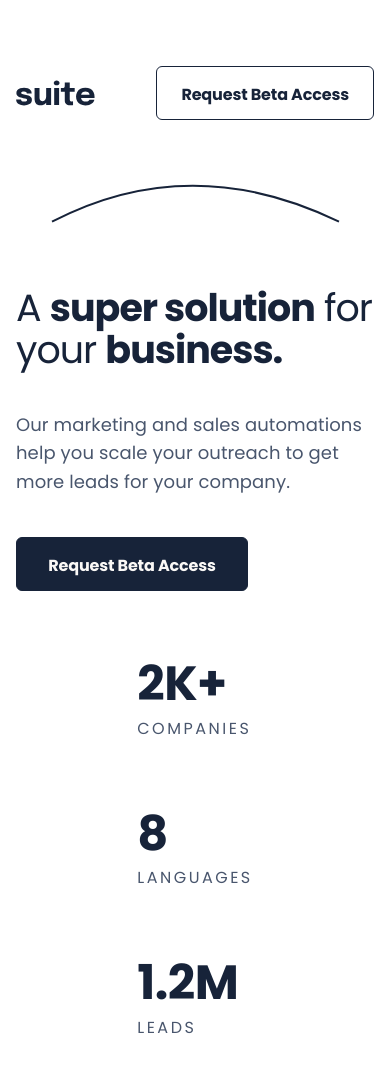
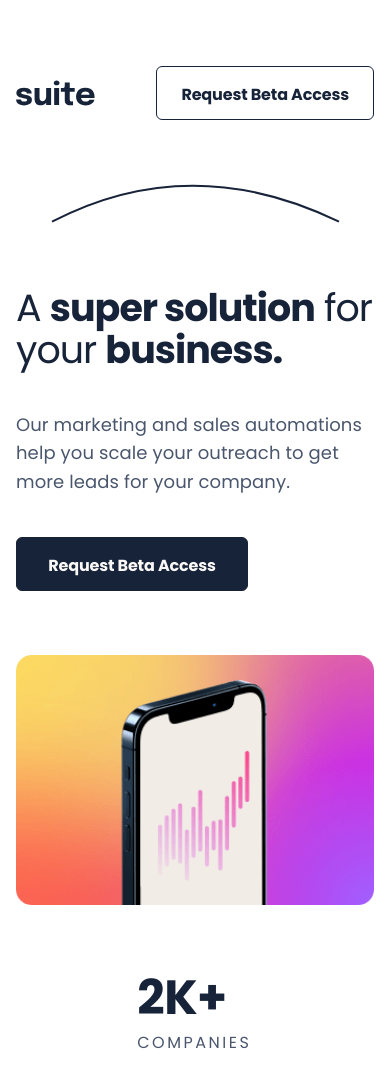
Before and after one commit to phwnganh/suite-landing-page, a React (Vite) app: page / in a window 390 px wide. Shown: the top 1086 px of the page. Built offline with nearby package versions, Linux system fonts and the light colour scheme.

Commit message:
fix: insert img potrait during responsive mobile

```diff
--- a/src/components/HeroBannerSection.jsx
+++ b/src/components/HeroBannerSection.jsx
@@ -1,6 +1,7 @@
 import PatternCurveLine1 from '../assets/pattern-curved-line-1.svg'
 import CustomButton from "./ui/CustomButton.jsx";
 import HeroPotraitImg from '../assets/image-hero-portrait.png'
+import HeroPotraitMobile from '../assets/image-hero-landscape.png'
 const HeroBannerSection = () => {
     const HERO_BANNER_STATISTICS = [
         {
@@ -33,7 +34,7 @@ const HeroBannerSection = () => {
                 </div>
 
                 <img src={HeroPotraitImg} alt={"hero-portrait-img"} className={"relative z-10 ml-auto hidden sm:block"}/>
-
+                <img src={HeroPotraitMobile} alt={"hero-potrait-mobile"} className={"block sm:hidden w-full"}/>
 
 
                 <div className={"flex flex-col sm:flex-row md:flex-col gap-16"}>
```
